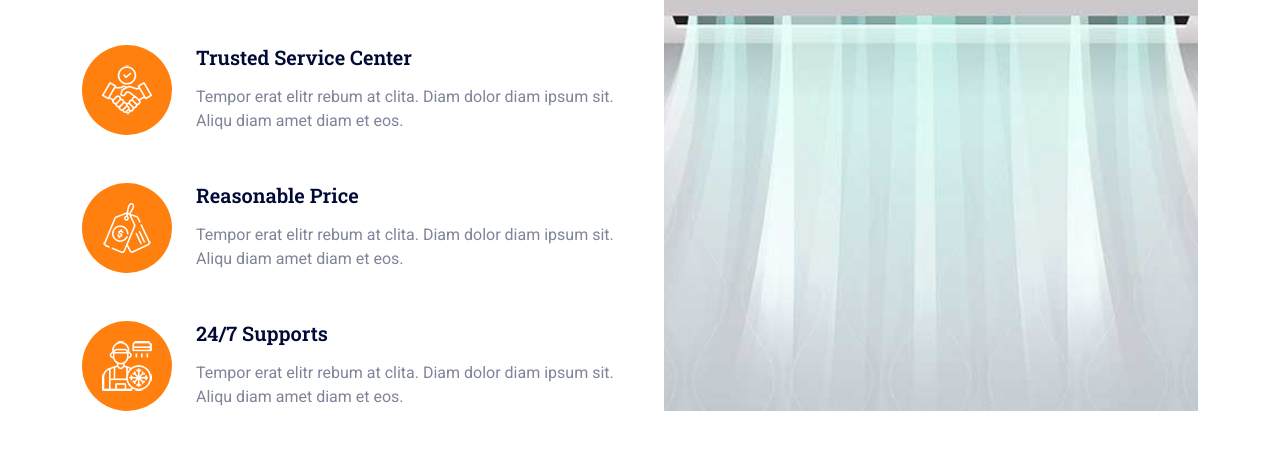
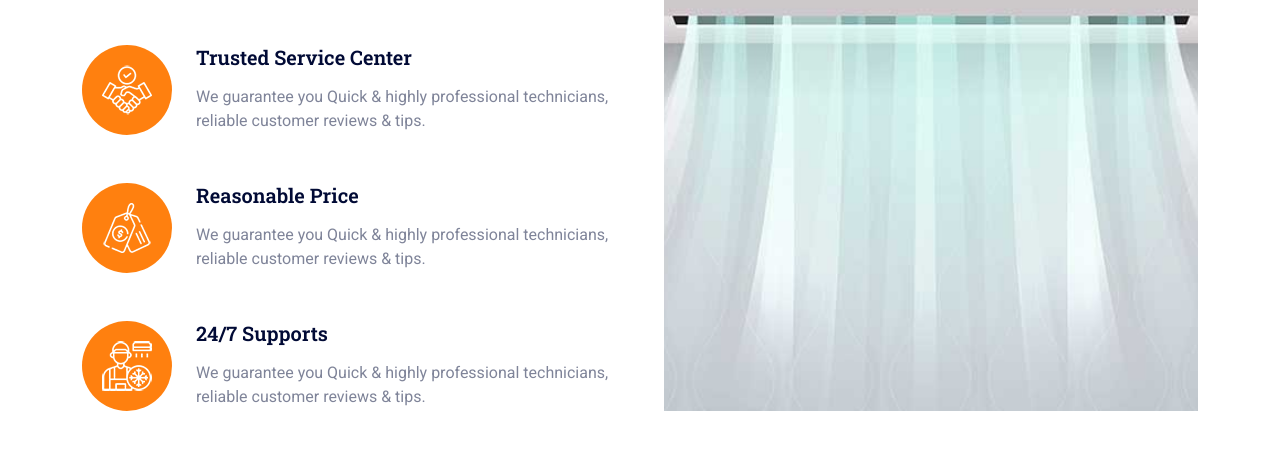
Before and after one commit to MahmoudOmar98/AirCon, a plain HTML site: page index.html in a window 1280 px wide. Shown: the part 2252-2708 px from the top of the page. Drawn offline with nearby package versions, Linux system fonts and the light colour scheme.

Commit message:
Update index.html

```diff
--- a/index.html
+++ b/index.html
@@ -262,7 +262,7 @@ Air duct vents cleaning can remove any hidden contaminants inside your ducts & r
                         </div>
                         <div class="ms-4">
                             <h5 class="mb-3">Trusted Service Center</h5>
-                            <span>Tempor erat elitr rebum at clita. Diam dolor diam ipsum sit. Aliqu diam amet diam et eos.</span>
+                            <span>We guarantee you Quick & highly professional technicians, reliable customer reviews & tips.</span>
                         </div>
                     </div>
                     <div class="d-flex mb-5">
@@ -271,7 +271,7 @@ Air duct vents cleaning can remove any hidden contaminants inside your ducts & r
                         </div>
                         <div class="ms-4">
                             <h5 class="mb-3">Reasonable Price</h5>
-                            <span>Tempor erat elitr rebum at clita. Diam dolor diam ipsum sit. Aliqu diam amet diam et eos.</span>
+                            <span>We guarantee you Quick & highly professional technicians, reliable customer reviews & tips.</span>
                         </div>
                     </div>
                     <div class="d-flex mb-0">
@@ -280,7 +280,7 @@ Air duct vents cleaning can remove any hidden contaminants inside your ducts & r
                         </div>
                         <div class="ms-4">
                             <h5 class="mb-3">24/7 Supports</h5>
-                            <span>Tempor erat elitr rebum at clita. Diam dolor diam ipsum sit. Aliqu diam amet diam et eos.</span>
+                            <span>We guarantee you Quick & highly professional technicians, reliable customer reviews & tips.</span>
                         </div>
                     </div>
                 </div>
```
